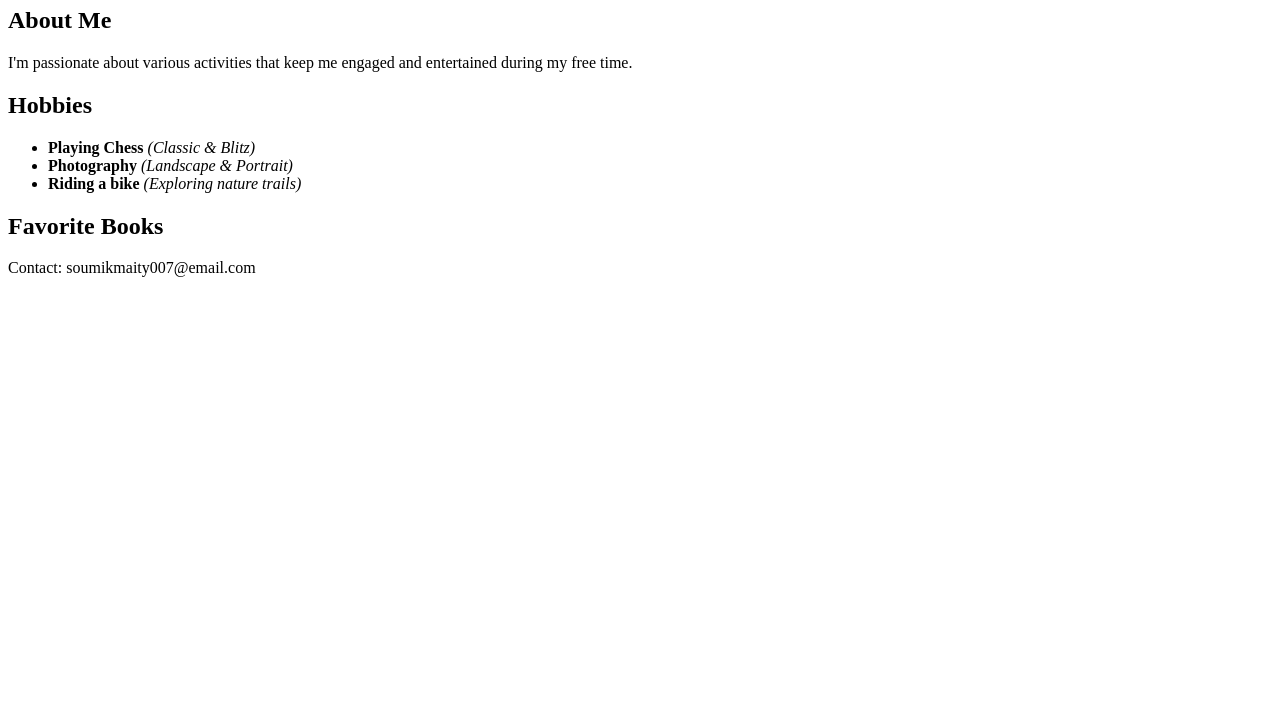
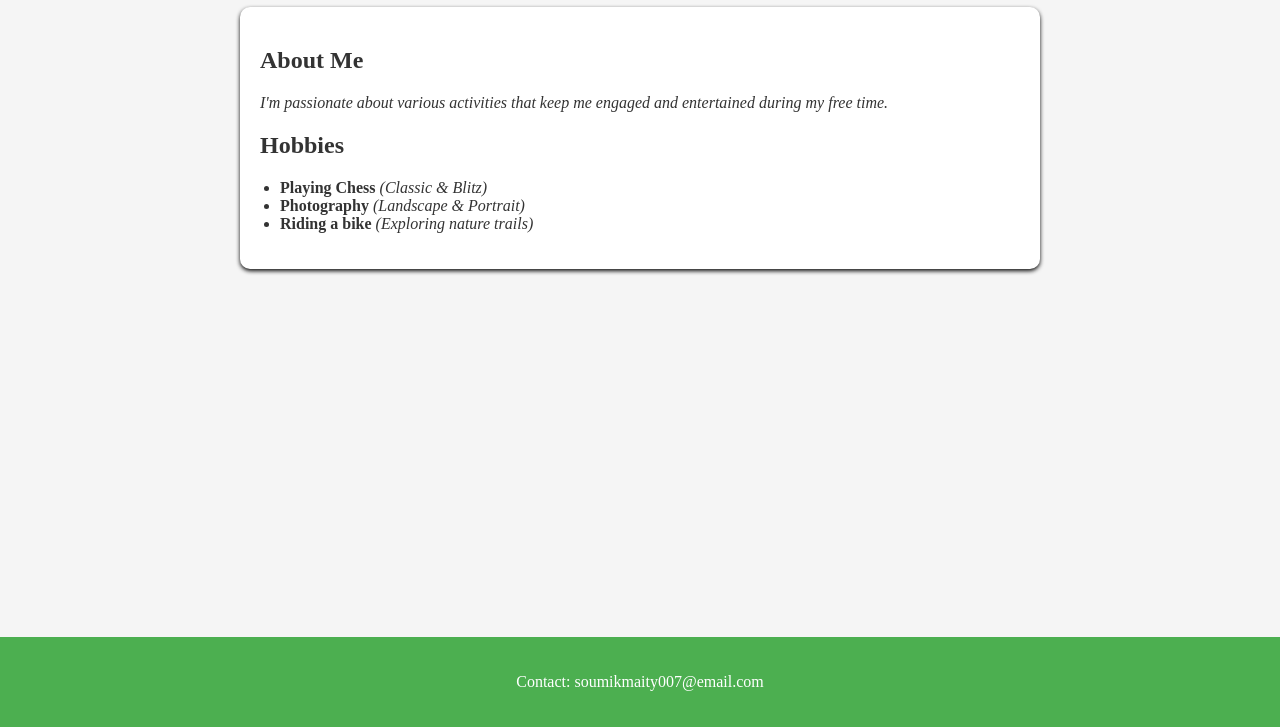
Before and after one commit to Soumik-Maity/element-types, a plain HTML site: page index.html in a window 1280 px wide. Shown: the part 73-800 px from the top of the page. Drawn offline with Linux system fonts and the light colour scheme.

Commit message:
CSS Added

```diff
--- a/index.html
+++ b/index.html
@@ -5,6 +5,7 @@
     <meta http-equiv="X-UA-Compatible" content="IE=edge" />
     <meta name="viewport" content="width=device-width, initial-scale=1.0" />
     <title>Document</title>
+    <link rel="stylesheet" href="styles.css" />
   </head>
   <body>
     <!-- Block Element: Header -->
@@ -13,10 +14,10 @@
     </header>
 
     <!-- Block Element: Section -->
-    <section>
+    <section id="about" class="section">
       <h2>About Me</h2>
       <!-- Block Element: Paragraph -->
-      <p>
+      <p class="intro">
         I'm passionate about various activities that keep me engaged and
         entertained during my free time.
       </p>
@@ -24,7 +25,7 @@
       <h2>Hobbies</h2>
 
       <!-- Block Element: List -->
-      <ul>
+      <ul class="hobbies">
         <!-- Block Element: List Item -->
         <li>
           <!-- Inline Element: Strong -->
@@ -41,12 +42,10 @@
           <em>(Exploring nature trails)</em>
         </li>
       </ul>
-
-      <h2>Favorite Books</h2>
     </section>
 
     <!-- Block Element: Footer -->
-    <footer>
+    <footer id="contact">
       <p>Contact: soumikmaity007@email.com</p>
     </footer>
   </body>
--- /dev/null
+++ b/styles.css
@@ -0,0 +1,53 @@
+/* Universal Selector */
+* {
+  box-sizing: border-box;
+}
+/* Element Type Selector */
+h1 {
+  text-align: center;
+}
+/* Element Type Selector */
+body {
+  background-color: #f5f5f5;
+  color: #333;
+  margin: 0;
+  padding: 0;
+}
+
+/* Descendant Selector */
+.section h2 {
+  color: #333;
+}
+
+/* Class Selector */
+.intro {
+  font-style: italic;
+}
+
+/* Id Selector */
+#about {
+  max-width: 800px;
+  min-height: 80%;
+  margin: 0 auto;
+  padding: 20px;
+  background-color: #fff;
+  border-radius: 10px;
+  box-shadow: 0 2px 4px rgb(11, 11, 11);
+  margin-top: 20px;
+}
+
+/* Class Selector */
+.hobbies {
+  padding-left: 20px;
+}
+
+/* Id Selector */
+#contact {
+  text-align: center;
+  padding: 20px 0;
+  background-color: #4caf50;
+  color: white;
+  position: fixed;
+  bottom: 0;
+  width: 100%;
+}
```
